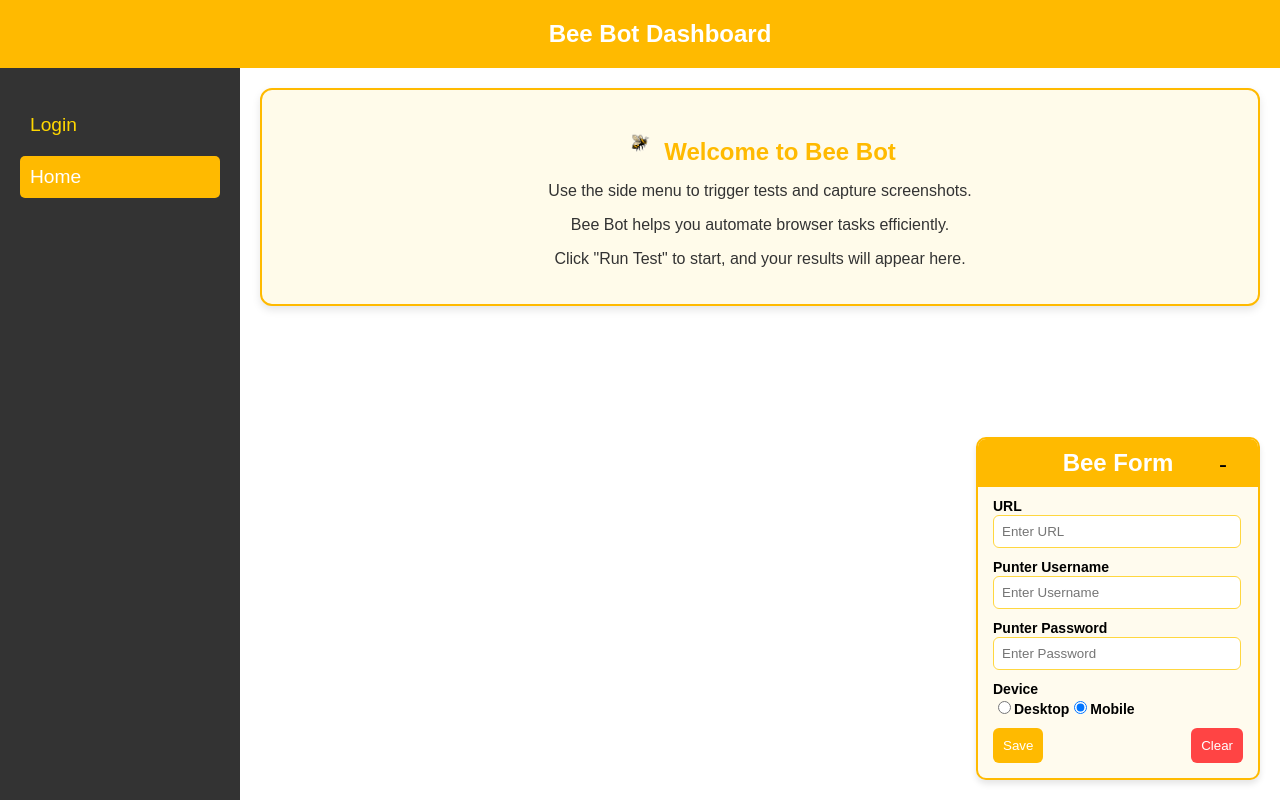
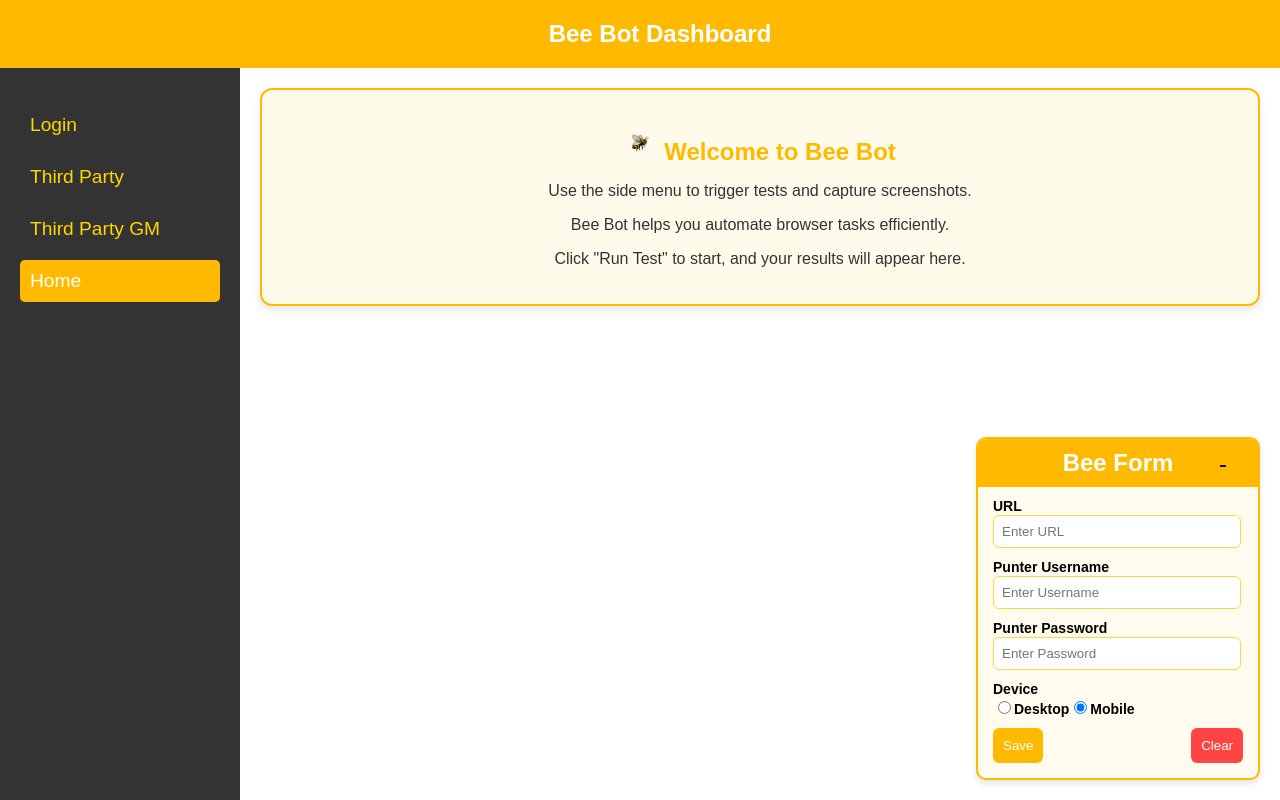
Before and after one commit to Parusha/bee-bot, a React (Create React App) app: page / in a window 1280 px wide. Shown: the top 800 px of the page. Built offline with nearby package versions, Linux system fonts and the light colour scheme; no server answers.

Commit message:
Running more test than one

```diff
--- a/src/App.js
+++ b/src/App.js
@@ -5,18 +5,19 @@ import Screenshot from './components/Screenshot';
 import LogMessages from './components/LogMessages';
 import BeeForm from './components/BeeForm';
 import HomePage from './pages/HomePage';
-import TestTable from './components/TestTable'; // Import the TestTable component
-import accordionData from './data/accordionData.json'; // Ensure this is updated
+import TestTable from './components/TestTable';
+import accordionData from './data/accordionData.json'; // Updated structure with testSuit
 import './styles/App.css';
 
 const App = () => {
   const [screenshotUrl, setScreenshotUrl] = useState('');
-  const [logMessages, setLogMessages] = useState([]); // Initialize as empty array
+  const [logMessages, setLogMessages] = useState([]); // Initialize as an empty array
   const [activePage, setActivePage] = useState('default');
+  const [activeSuit, setActiveSuit] = useState(null); // Track the active testSuit
 
   useEffect(() => {
     const logHandler = (message) => {
-      console.log('Received log message:', message); // Debugging log
+      console.log('Received log message:', message);
       setLogMessages((prevMessages) => [...prevMessages, message]);
     };
 
@@ -45,22 +46,35 @@ const App = () => {
     );
   };
 
+  // Renders the content for the active test suit
+  const renderTestSuit = () => {
+    if (!activeSuit) return null;
+
+    const testSuit = accordionData.find((suit) => suit.testSuit === activeSuit);
+    if (!testSuit) return null;
+
+    return (
+      <TestTable
+        key={activeSuit} // Set the key to activeSuit to ensure a new instance is rendered
+        data={testSuit.tests} // Pass the tests under the selected testSuit
+        onScreenshot={handleScreenshot}
+        renderContent={renderContent} // Pass renderContent for each row
+      />
+    );
+  };
+
   // Renders the entire page content based on activePage
   const renderContentPage = () => {
     if (activePage === 'triggerTest') {
       return (
         <>
-          <TestTable
-            data={accordionData}
-            onScreenshot={handleScreenshot}
-            renderContent={renderContent} // Pass renderContent for each row
-          />
+          {renderTestSuit()}
 
           {/* Log Messages and Screenshot Section */}
           <div className="screenshot-log-container">
             <h4>Log Messages</h4>
-            {logMessages.length > 0 && screenshotUrl && <Screenshot screenshotUrl={screenshotUrl} />} {/* Conditional rendering */}
-            {logMessages.length > 0 && <LogMessages logMessages={logMessages} />} {/* Ensure it's an array */}
+            {logMessages.length > 0 && screenshotUrl && <Screenshot screenshotUrl={screenshotUrl} />}
+            {logMessages.length > 0 && <LogMessages logMessages={logMessages} />}
           </div>
         </>
       );
@@ -77,9 +91,22 @@ const App = () => {
       <div className="main-container">
         <aside className="side-menu">
           <ul className="menu-list">
-            <li className={activePage === 'triggerTest' ? 'active' : ''}>
-              <button onClick={() => setActivePage('triggerTest')}>Login</button>
-            </li>
+            {/* Dynamically render testSuit options from accordionData */}
+            {accordionData.map((suit) => (
+              <li
+                key={suit.testSuit}
+                className={activeSuit === suit.testSuit ? 'active' : ''}
+              >
+                <button
+                  onClick={() => {
+                    setActivePage('triggerTest');
+                    setActiveSuit(suit.testSuit); // Set activeSuit when clicked
+                  }}
+                >
+                  {suit.testSuit} {/* Display the testSuit name */}
+                </button>
+              </li>
+            ))}
             <li className={activePage === 'default' ? 'active' : ''}>
               <button onClick={() => setActivePage('default')}>Home</button>
             </li>
--- a/src/components/TestTable.js
+++ b/src/components/TestTable.js
@@ -5,9 +5,16 @@ import '../styles/TestTable.css'; // Import the bee-themed CSS
 const TestTable = ({ data, onScreenshot }) => {
   const [activeTest, setActiveTest] = useState(null); // Track which test was triggered
 
-  const handleTriggerTest = (testName) => {
+  const handleTriggerTest = async (testName) => {
+    if (activeTest) return;
+
     setActiveTest(testName); // Set the active test name
     console.log(`Triggered test: ${testName}`);
+
+    // Simulating an async test operation
+    await new Promise((resolve) => setTimeout(resolve, 3000)); // Simulate 3-second test delay
+
+    setActiveTest(null); // Reset the active test after the delay
   };
 
   return (
@@ -31,6 +38,7 @@ const TestTable = ({ data, onScreenshot }) => {
                   onScreenshot={onScreenshot}
                   testName={item.content.testName}
                   onTrigger={() => handleTriggerTest(item.content.testName)} // Trigger function for handling test
+                  disabled={activeTest && activeTest !== item.content.testName} // Disable other buttons if a test is running
                 />
               </td>
               <td>
--- a/src/components/TriggerTest.js
+++ b/src/components/TriggerTest.js
@@ -9,20 +9,20 @@ const TriggerTest = ({ onScreenshot, testName }) => {
   const handleRunTest = async () => {
     setLoading(true);
     setStatus('');
+    const formData = JSON.parse(localStorage.getItem('beeFormData')); // Retrieve form data from localStorage
 
-    const formData = JSON.parse(localStorage.getItem('beeFormData'));
 
     if (!formData || !formData.url || !formData.username || !formData.password) {
       setStatus('error');
       setLoading(false);
-      alert('Please complete the form and save it before running the test.');
+      alert('Please complete the form and save it before running the test.'); // Notify the user
       return;
     }
 
     try {
       const response = await axios.post('http://localhost:3001/run-test', {
-        testName: testName, // Use dynamic testName here
-        formData: formData
+        testName,
+        formData
       });
 
       setStatus('success');
--- a/src/data/accordionData.json
+++ b/src/data/accordionData.json
@@ -1,4 +1,7 @@
 [
+  {
+    "testSuit": "Login",
+    "tests": [
       {
         "title": "Login Test",
         "content": {
@@ -12,5 +15,66 @@
           "testName": "logoutTest",
           "description": "This test verifies the logout functionality of the application."
         }
+      },
+      {
+        "title": "Logout The Test",
+        "content": {
+          "testName": "logoutTest",
+          "description": "This test verifies the logout functionality of the application."
+        }
       }
     ]
+  },
+  {
+    "testSuit": "Third Party",
+    "tests": [
+      {
+        "title": "Third Party Test",
+        "content": {
+          "testName": "logoutTest",
+          "description": "Please ensure that you are using Mobile as the device. Implementing Desktop soon.<br />Please use this URL for testing: <a href='https://new.hollywoodbets.net/' target='_blank' rel='noopener noreferrer'>https://new.hollywoodbets.net/</a>"
+        }
+      },
+      {
+        "title": "Habenaro Test",
+        "content": {
+          "testName": "logoutTest",
+          "description": "This test verifies the logout functionality of the application."
+        }
+      },
+      {
+        "title": "SpinaZonke Logout The Test",
+        "content": {
+          "testName": "logoutTest",
+          "description": "This test verifies the logout functionality of the application."
+        }
+      }
+    ]
+  },
+  {
+    "testSuit": "Third Party GM",
+    "tests": [
+      {
+        "title": "Third Party Test",
+        "content": {
+          "testName": "loginTest",
+          "description": "Please ensure that you are using Mobile as the device. Implementing Desktop soon.<br />Please use this URL for testing: <a href='https://new.hollywoodbets.net/' target='_blank' rel='noopener noreferrer'>https://new.hollywoodbets.net/</a>"
+        }
+      },
+      {
+        "title": "Habenaro Test",
+        "content": {
+          "testName": "logoutTest",
+          "description": "This test verifies the logout functionality of the application."
+        }
+      },
+      {
+        "title": "SpinaZonke Logout The Test",
+        "content": {
+          "testName": "loginTest",
+          "description": "This test verifies the logout functionality of the application."
+        }
+      }
+    ]
+  }
+]
```
Lines whose indentation alone changed are shown as unchanged.
